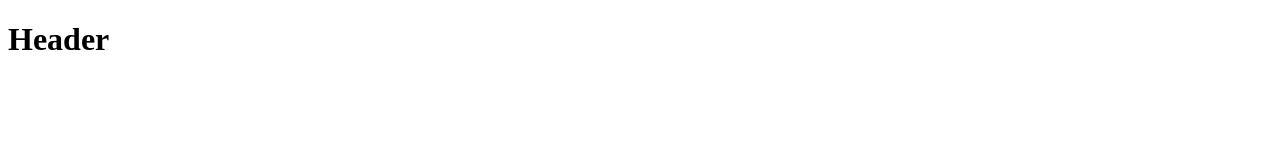
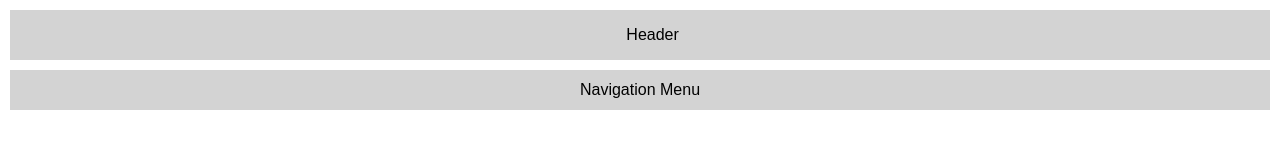
Before and after one commit to Fibechola24/FullStack_Web_development, a plain HTML site: page HTML and CSS page layouts/layout1.html in a window 1280 px wide. Drawn offline with Linux system fonts and the light colour scheme.

Commit message:
Header and Nav bar

```diff
--- a/HTML and CSS page layouts/layout1.html
+++ b/HTML and CSS page layouts/layout1.html
@@ -1,15 +1,17 @@
 <!DOCTYPE html>
 <html lang="en">
-<head>
-    <meta charset="UTF-8">
-    <meta http-equiv="X-UA-Compatible" content="IE=edge">
-    <meta name="viewport" content="width=device-width, initial-scale=1.0">
-    <link rel="stylesheet" href="styles.css">
+  <head>
+    <meta charset="UTF-8" />
+    <meta http-equiv="X-UA-Compatible" content="IE=edge" />
+    <meta name="viewport" content="width=device-width, initial-scale=1.0" />
+    <link rel="stylesheet" href="styles.css" />
     <title>Page layout</title>
-</head>
-<body>
-    <h1>Header</h1>
-
-    <script src="script.js"></script>
-</body>
+  </head>
+  <body>
+    <div id="wrapper">
+        <div id="logo-div">Header</div>
+        <div id="nav-div">Navigation Menu</div>
+        <script src="script.js"></script>
+    </div>
+  </body>
 </html>
--- a/HTML and CSS page layouts/styles.css
+++ b/HTML and CSS page layouts/styles.css
@@ -0,0 +1,25 @@
+* {
+  margin: 0px;
+  padding: 0px;
+  box-sizing: border-box;
+  font-family: Arial, Helvetica, sans-serif;
+}
+#wrapper {
+  margin: 10px 10px 10px 10px;
+}
+#logo-div {
+  width: 100%;
+  min-height: 50px;
+  background-color: lightgray;
+  padding-left: 2%;
+  line-height: 50px;
+  margin-bottom: 10px;
+  text-align: center;
+}
+#nav-div {
+  width: 100%;
+  min-height: 50%;
+  line-height: 40px;
+  background-color: lightgray;
+  text-align: center;
+}
```
